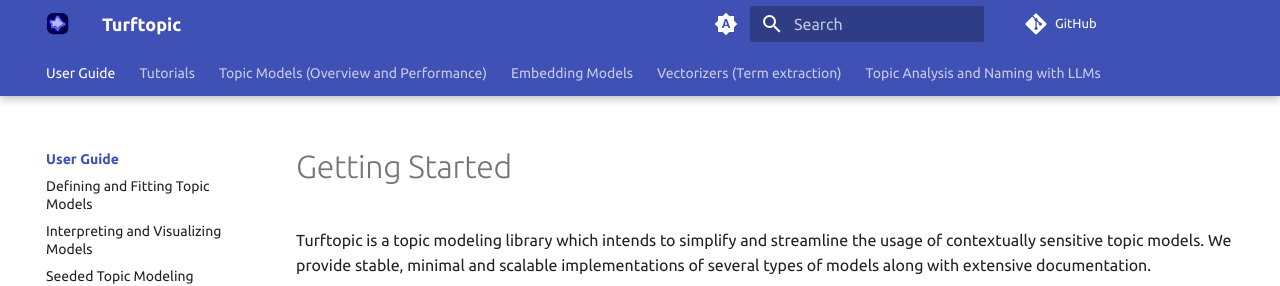
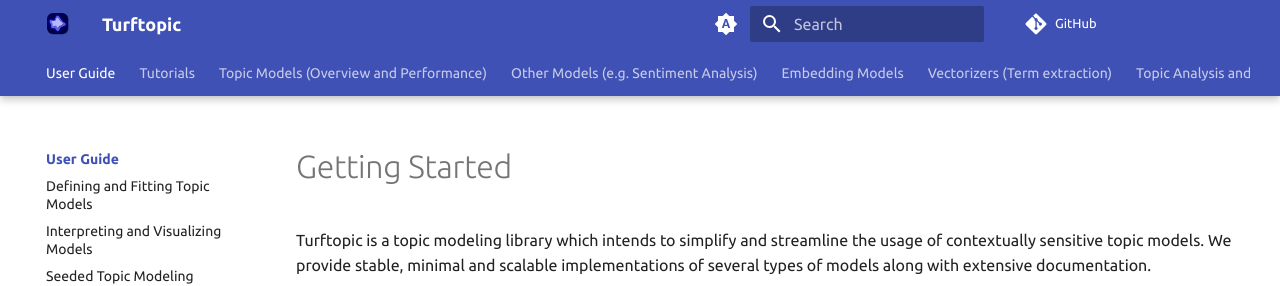
Before and after one commit to x-tabdeveloping/turftopic, an MkDocs documentation site: the page built from docs/index.md, in a window 1280 px wide. Shown: the top 286 px of the page. Built offline with MkDocs 1.6.1 and Material for MkDocs 9.7.7, drawn with Linux system fonts in a browser that asks for light colours; emoji names are drawn with the system emoji font; comment, search, counter and statistics services are not loaded.

Commit message:
Added mkdocs

```diff
--- a/mkdocs.yml
+++ b/mkdocs.yml
@@ -33,6 +33,8 @@ nav:
     - Clustering Models (BERTopic & Top2Vec): clustering.md
     - Autoencoding Models (ZeroShotTM & CombinedTM): ctm.md
     - FASTopic: FASTopic.md
+  - Other Models (e.g. Sentiment Analysis):
+    - Concept Vector Projection (Continuous Sentiment Scoring): cvp.md
   - Embedding Models: encoders.md
   - Vectorizers (Term extraction): vectorizers.md
   - Topic Analysis and Naming with LLMs: analyzers.md
```
